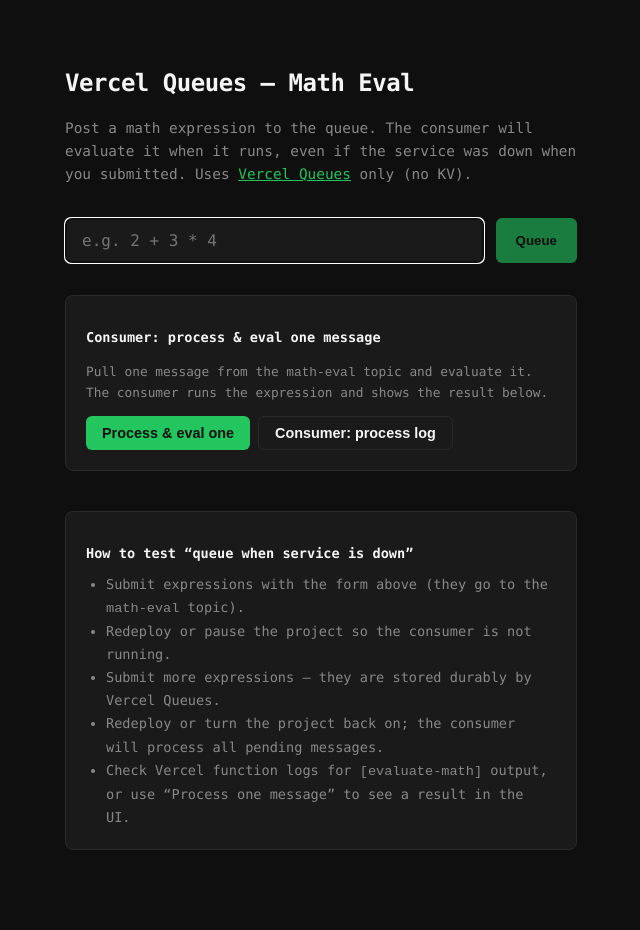
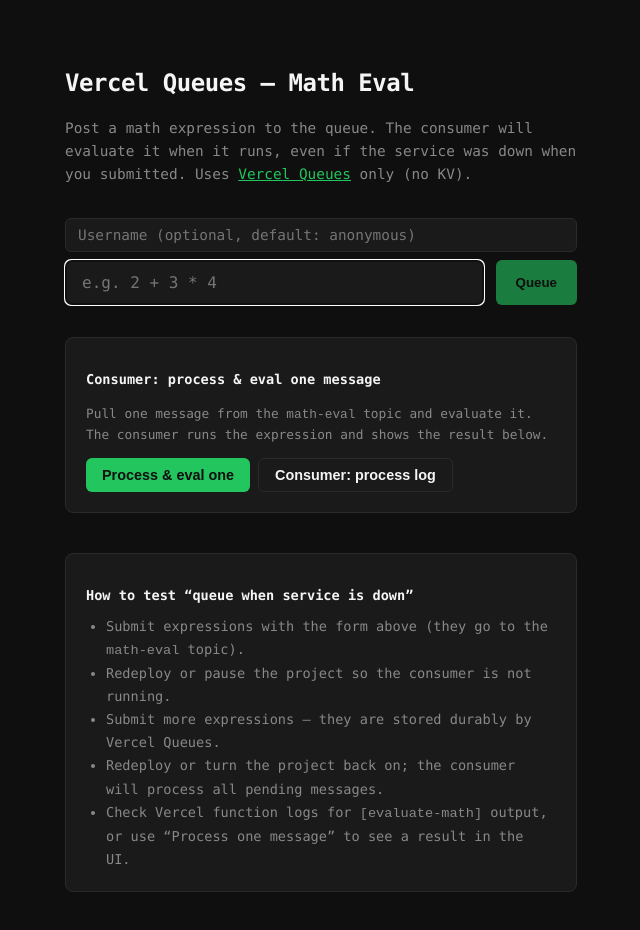
Before and after one commit to pkaiserui/vercel-events, a Next.js app: page / in a window 1280 px wide. Shown: the top 930 px of the page, without its empty margins (319-959 px from the left). Before the commit the page ends 898 px from the top, so only its background shows below. Built offline with nearby package versions, Linux system fonts and the light colour scheme.

Commit message:
no message

```diff
--- a/app/api/process-one/route.ts
+++ b/app/api/process-one/route.ts
@@ -9,7 +9,12 @@
   region: process.env.QUEUE_REGION ?? process.env.VERCEL_REGION ?? "iad1",
 });
 
-type MathMessage = { expression: string; createdAt?: string };
+type MathMessage = {
+  expression: string;
+  userId?: string | null;
+  submittedAt?: string;
+  createdAt?: string;
+};
 
 /**
  * Process one message from the topic (poll mode). Returns the evaluated result
@@ -17,28 +22,43 @@
  */
 export async function POST() {
   try {
-    let processed: { expression: string; result: number } | null = null;
+    let processed: {
+      expression: string;
+      result: number;
+      userId?: string | null;
+      submittedAt?: string;
+      processedAt: string;
+    } | null = null;
 
     const result = await queue.receive<MathMessage>(
       MATH_TOPIC,
       CONSUMER_GROUP,
       async (message) => {
-        const { expression } = message;
+        const { expression, userId, submittedAt } = message;
         if (!expression || typeof expression !== "string") {
           throw new Error("Invalid message: missing or invalid expression");
         }
         const value = safeEvaluate(expression);
-        processed = { expression, result: value };
+        processed = {
+          expression,
+          result: value,
+          userId,
+          submittedAt,
+          processedAt: new Date().toISOString(),
+        };
       },
       { limit: 1 }
     );
 
     if (result.ok && processed !== null) {
-      const { expression, result: resultValue } = processed;
+      const { expression, result: resultValue, userId, submittedAt, processedAt } = processed;
       return NextResponse.json({
         processed: true,
         expression,
         result: resultValue,
+        userId: userId ?? undefined,
+        submittedAt: submittedAt ?? undefined,
+        processedAt,
       });
     }
     if (!result.ok && result.reason === "empty") {
--- a/app/api/queue/math/route.ts
+++ b/app/api/queue/math/route.ts
@@ -16,6 +16,9 @@
   try {
     const body = await request.json();
     const expression = typeof body?.expression === "string" ? body.expression.trim() : null;
+    const rawUserId = typeof body?.userId === "string" ? body.userId.trim() : "";
+    const userId = rawUserId || "anonymous";
+    const submittedAt = new Date().toISOString();
 
     if (!expression) {
       return NextResponse.json(
@@ -24,15 +27,19 @@
       );
     }
 
+    const payload = { expression, userId, submittedAt };
+
     const { messageId } = await queue.send(
       MATH_TOPIC,
-      { expression, createdAt: new Date().toISOString() },
+      payload,
       { retentionSeconds: 86400 }
     );
 
     return NextResponse.json({
       messageId,
       expression,
+      userId,
+      submittedAt,
       status: "queued",
       note: "Expression will be evaluated by the consumer when it runs (even if the service was down).",
     });
--- a/app/api/queues/evaluate-math/route.ts
+++ b/app/api/queues/evaluate-math/route.ts
@@ -1,20 +1,27 @@
 import { QueueClient } from "@vercel/queue";
 import { safeEvaluate } from "@/lib/math-eval";
 
-type MathMessage = { expression: string; createdAt?: string };
+type MathMessage = {
+  expression: string;
+  userId?: string | null;
+  submittedAt?: string;
+  createdAt?: string;
+};
 
 const queue = new QueueClient({
   region: process.env.QUEUE_REGION ?? process.env.VERCEL_REGION ?? "iad1",
 });
 
 export const POST = queue.handleCallback(async (message: MathMessage, metadata) => {
-  const { expression } = message;
+  const { expression, userId, submittedAt } = message;
   if (!expression || typeof expression !== "string") {
     throw new Error("Invalid message: missing or invalid expression");
   }
 
   const result = safeEvaluate(expression);
   console.log(
-    `[evaluate-math] messageId=${metadata.messageId} expression="${expression}" result=${result}`
+    `[evaluate-math] messageId=${metadata.messageId} expression="${expression}" result=${result}` +
+      (userId != null ? ` userId=${userId}` : "") +
+      (submittedAt ? ` submittedAt=${submittedAt}` : "")
   );
 });
--- a/app/page.tsx
+++ b/app/page.tsx
@@ -4,10 +4,17 @@
 
 export default function Home() {
   const [expression, setExpression] = useState("");
+  const [userId, setUserId] = useState("");
   const [status, setStatus] = useState<"idle" | "loading" | "success" | "error">("idle");
   const [message, setMessage] = useState<string | null>(null);
   const [processOneStatus, setProcessOneStatus] = useState<"idle" | "loading" | "success" | "empty" | "error">("idle");
-  const [lastProcessed, setLastProcessed] = useState<{ expression: string; result: number } | null>(null);
+  const [lastProcessed, setLastProcessed] = useState<{
+    expression: string;
+    result: number;
+    userId?: string;
+    submittedAt?: string;
+    processedAt?: string;
+  } | null>(null);
 
   async function handleSubmit(e: React.FormEvent) {
     e.preventDefault();
@@ -18,7 +25,10 @@
       const res = await fetch("/api/queue/math", {
         method: "POST",
         headers: { "Content-Type": "application/json" },
-        body: JSON.stringify({ expression: expression.trim() }),
+        body: JSON.stringify({
+          expression: expression.trim(),
+          userId: userId.trim() || undefined,
+        }),
       });
       const data = await res.json();
       if (!res.ok) {
@@ -27,7 +37,10 @@
         return;
       }
       setStatus("success");
-      setMessage(`Queued: "${data.expression}" (messageId: ${data.messageId})`);
+      const parts = [`Queued: "${data.expression}" (messageId: ${data.messageId})`];
+      if (data.userId) parts.push(`user: ${data.userId}`);
+      if (data.submittedAt) parts.push(`submitted: ${data.submittedAt}`);
+      setMessage(parts.join(" · "));
       setExpression("");
     } catch (err) {
       setStatus("error");
@@ -50,7 +63,13 @@
       } else {
         setProcessOneStatus("success");
         if (data.processed && data.expression != null && data.result != null) {
-          setLastProcessed({ expression: data.expression, result: data.result });
+          setLastProcessed({
+            expression: data.expression,
+            result: data.result,
+            userId: data.userId,
+            submittedAt: data.submittedAt,
+            processedAt: data.processedAt,
+          });
         }
       }
     } catch {
@@ -92,11 +111,29 @@
       </p>
 
       <form onSubmit={handleSubmit}>
+        <div style={{ marginBottom: "1rem" }}>
+          <input
+            type="text"
+            value={userId}
+            onChange={(e) => setUserId(e.target.value)}
+            placeholder="Username (optional, default: anonymous)"
+            disabled={status === "loading"}
+            style={{
+              width: "100%",
+              marginBottom: "0.5rem",
+              padding: "0.5rem 0.75rem",
+              background: "var(--surface)",
+              border: "1px solid var(--border)",
+              borderRadius: 6,
+              color: "var(--text)",
+              fontFamily: "inherit",
+              fontSize: "0.9rem",
+            }}
+          />
           <div
             style={{
               display: "flex",
               gap: "0.75rem",
-            marginBottom: "1rem",
             }}
           >
             <input
@@ -133,6 +170,7 @@
           >
             {status === "loading" ? "Sending…" : "Queue"}
           </button>
+          </div>
         </div>
         {message && (
           <p
@@ -205,9 +243,18 @@
           </p>
         )}
         {lastProcessed && (
-          <p style={{ fontSize: "0.9rem", marginTop: "0.75rem", marginBottom: 0 }}>
+          <div style={{ fontSize: "0.9rem", marginTop: "0.75rem" }}>
+            <p style={{ margin: 0 }}>
               Last processed: <code>{lastProcessed.expression}</code> → <strong>{lastProcessed.result}</strong>
             </p>
+            <p style={{ margin: "0.35rem 0 0", fontSize: "0.8rem", color: "var(--muted)" }}>
+              {lastProcessed.userId && <>Username: {lastProcessed.userId}</>}
+              {lastProcessed.userId && (lastProcessed.submittedAt || lastProcessed.processedAt) && " · "}
+              {lastProcessed.submittedAt && <>Submitted: {lastProcessed.submittedAt}</>}
+              {lastProcessed.submittedAt && lastProcessed.processedAt && " · "}
+              {lastProcessed.processedAt && <>Processed: {lastProcessed.processedAt}</>}
+            </p>
+          </div>
         )}
       </section>
 
```
Also changed, not shown: 1 other file (tests, documents, lock files or other folders). Lines whose indentation alone changed are shown as unchanged.
